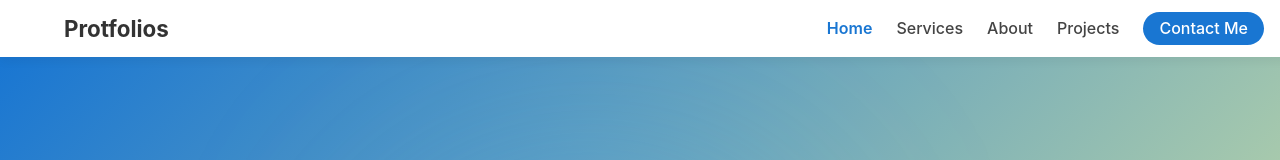
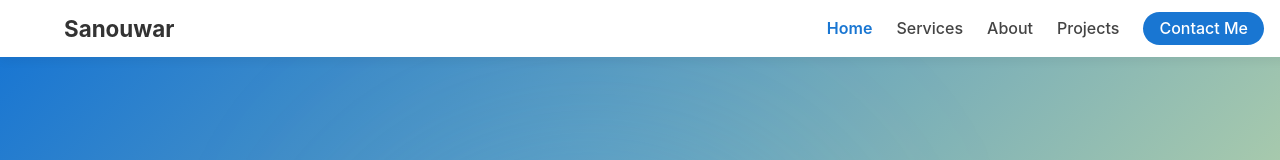
Before and after one commit to alam80/Sanouwar_Protfolios, a React (Create React App) app: page / in a window 1280 px wide. Shown: the top 160 px of the page. Built offline with nearby package versions, Linux system fonts and the light colour scheme.

Commit message:
Update Navbar.js

```diff
--- a/src/components/Navbar.js
+++ b/src/components/Navbar.js
@@ -17,7 +17,7 @@ function Navbar() {
         {/* 🔰 Logo */}
         <Link to="/" className="logo" onClick={closeMobileMenu}>
 
-          <span className="logo-text">Protfolios</span>
+          <span className="logo-text">Sanouwar</span>
         </Link>
 
         {/* 📱 Hamburger */}
```
